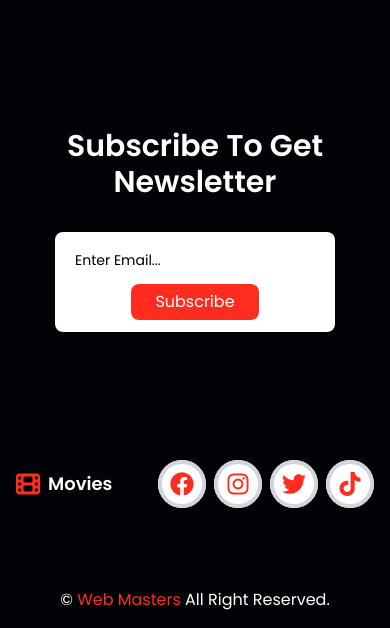
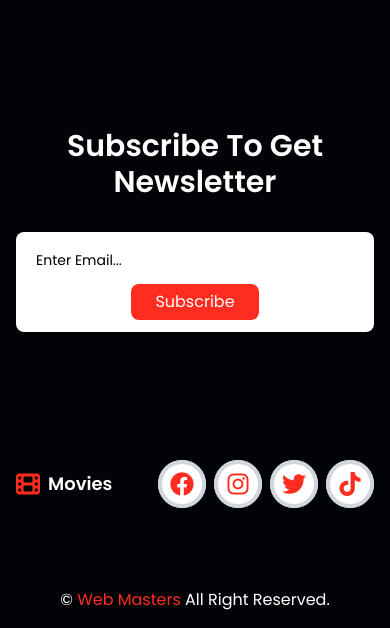
Before and after one commit to Mohamed-Fouad-Nassar/web-master-intern-task-3-rebuild-landing-page, a plain HTML site: page index.html in a window 390 px wide. Shown: the part 8086-8714 px from the top of the page. Drawn offline with nearby package versions, Linux system fonts and the light colour scheme.

Commit message:
fix form in small screens

```diff
--- a/index.html
+++ b/index.html
@@ -323,10 +323,10 @@
             Newsletter
           </h2>
           <form
-            class="flex flex-col gap-2 sm:flex-row items-center p-3 bg-white rounded-lg"
+            class="w-full sm:w-80 flex flex-col gap-2 sm:flex-row items-center p-3 bg-white rounded-lg"
           >
             <input
-              class="w-64 sm:w-80 px-2 py-1 outline-none placeholder:text-black placeholder:text-sm placeholder:font-normal focus:placeholder:text-transparent caret-black text-black"
+              class="w-full px-2 py-1 outline-none placeholder:text-black placeholder:text-sm placeholder:font-normal focus:placeholder:text-transparent caret-black text-black"
               type="email"
               placeholder="Enter Email..."
             />
```
Also changed, not shown: css/style.css (deleted, +0 -410 lines).
